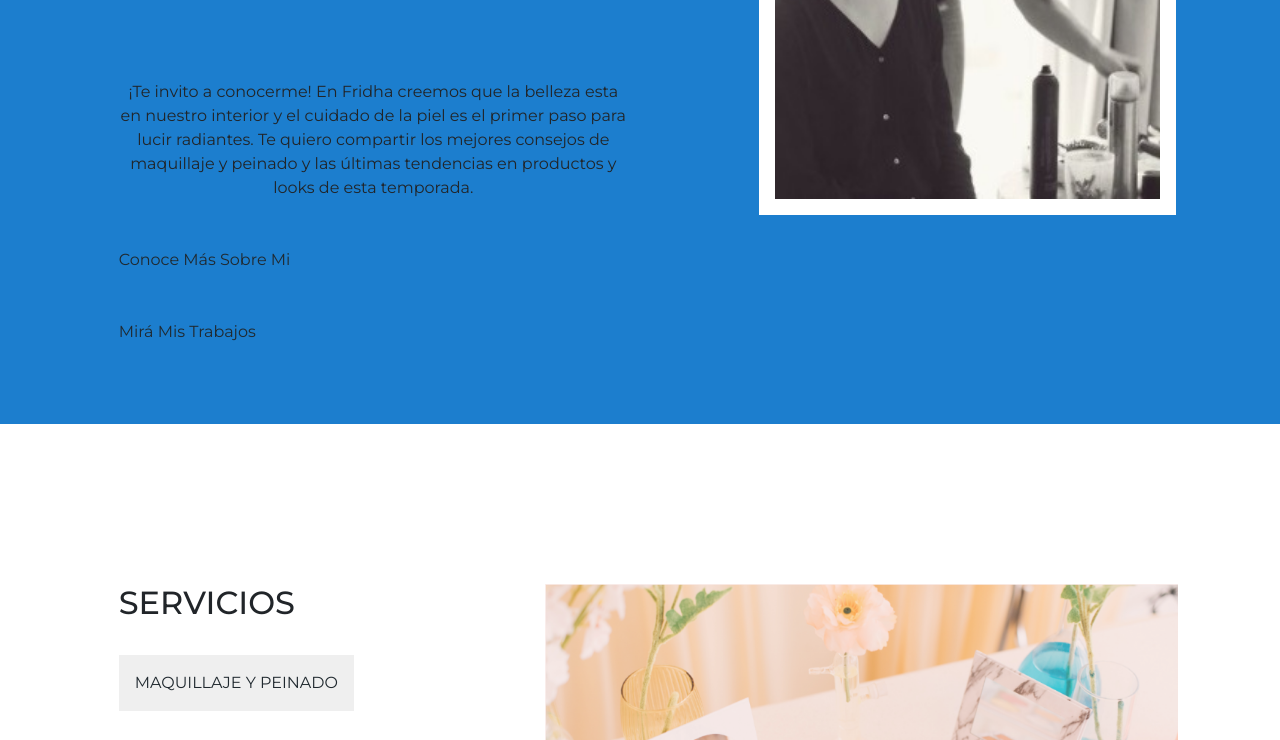
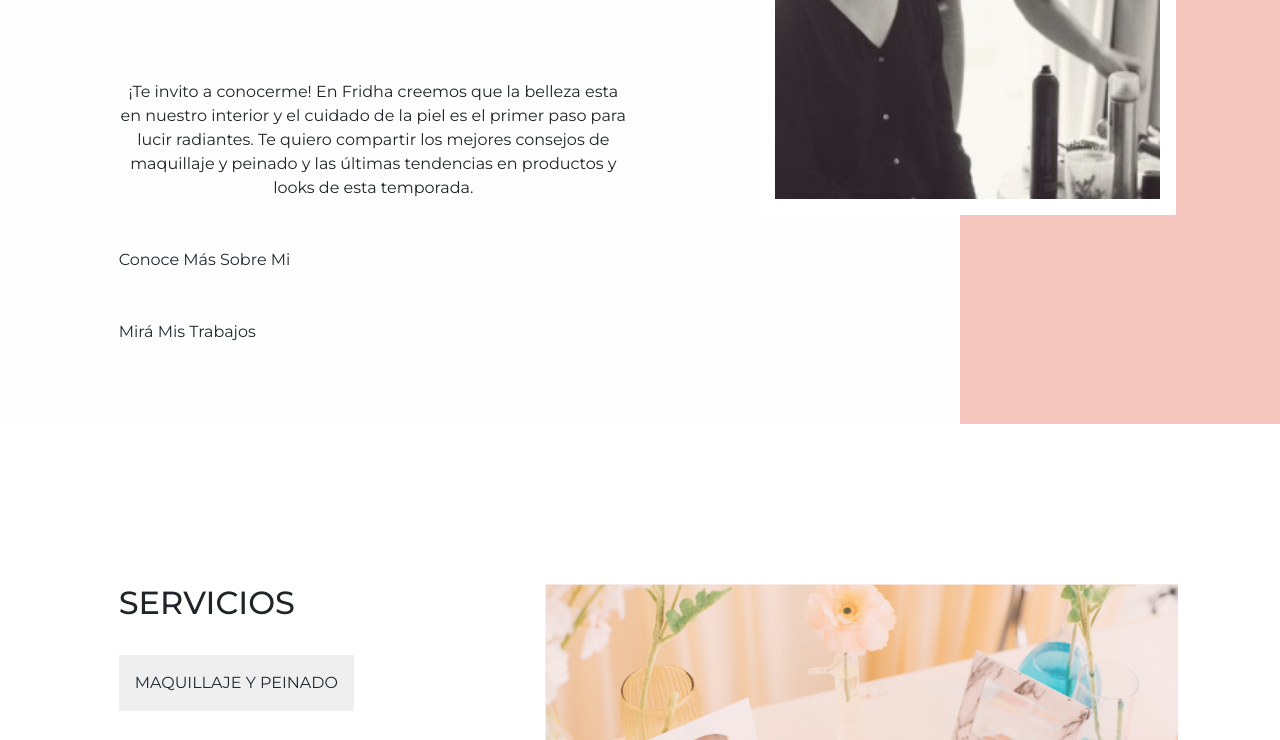
Before and after one commit to jolycent/proyecto_coder, a plain HTML site: page index.html in a window 1280 px wide. Shown: the part 466-1206 px from the top of the page. Drawn offline with nearby package versions, Linux system fonts and the light colour scheme.

Commit message:
modifique css con el fondo de la home

```diff
--- a/estilos.css
+++ b/estilos.css
@@ -82,8 +82,15 @@ p{
 /**************ESTILO HOME PRINCIPAL**************/
 
 .gradiente{
-        background-color: #1c7ece;
-          }
+    background-image:
+    linear-gradient(
+            to right,
+            #fdfdfd,
+            #fdfdfd 75%,
+            #F3C5BC 75%,
+            #F3C5BC 85%
+          );
+      }
 
 .seccion{
     padding-top: 10vh;
```
